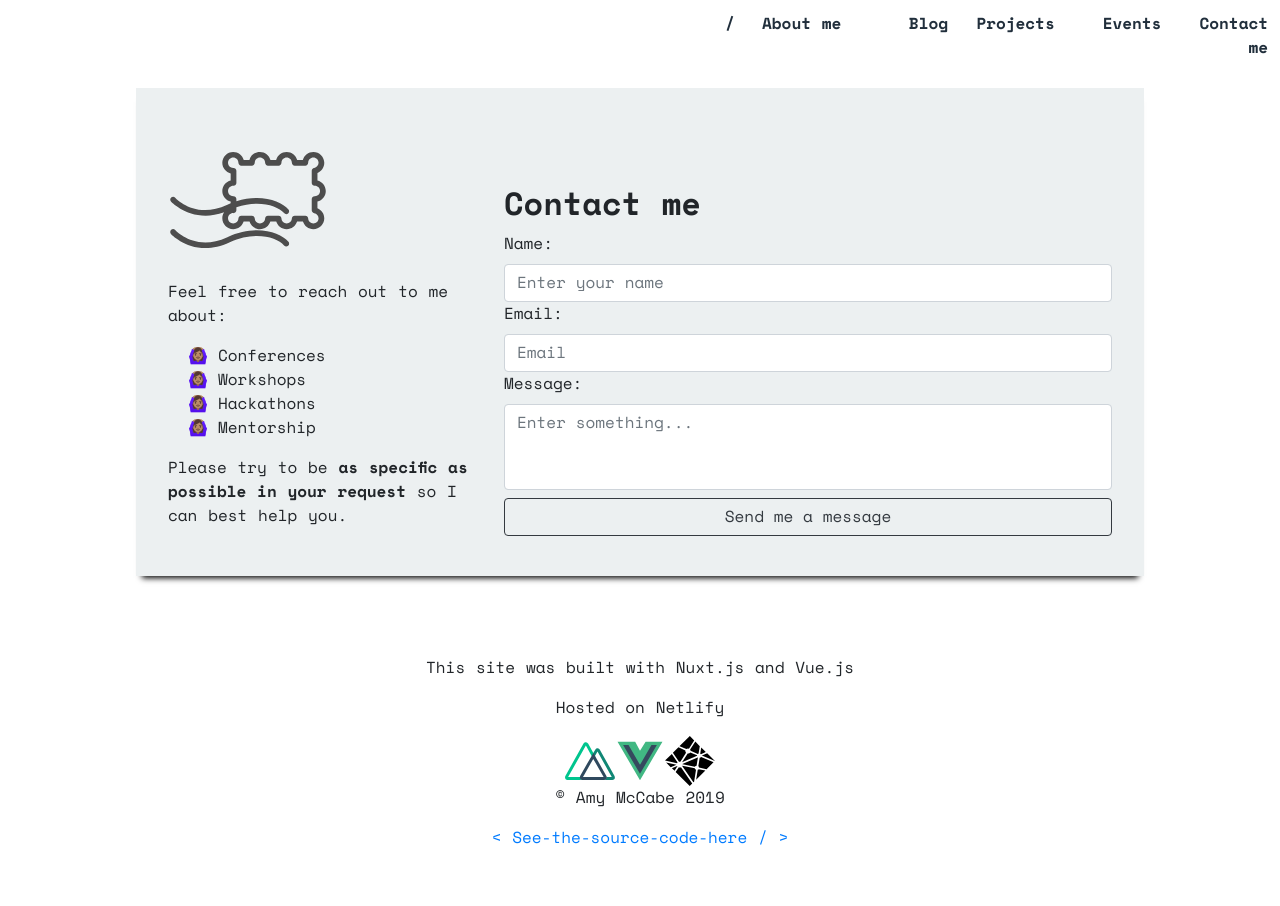
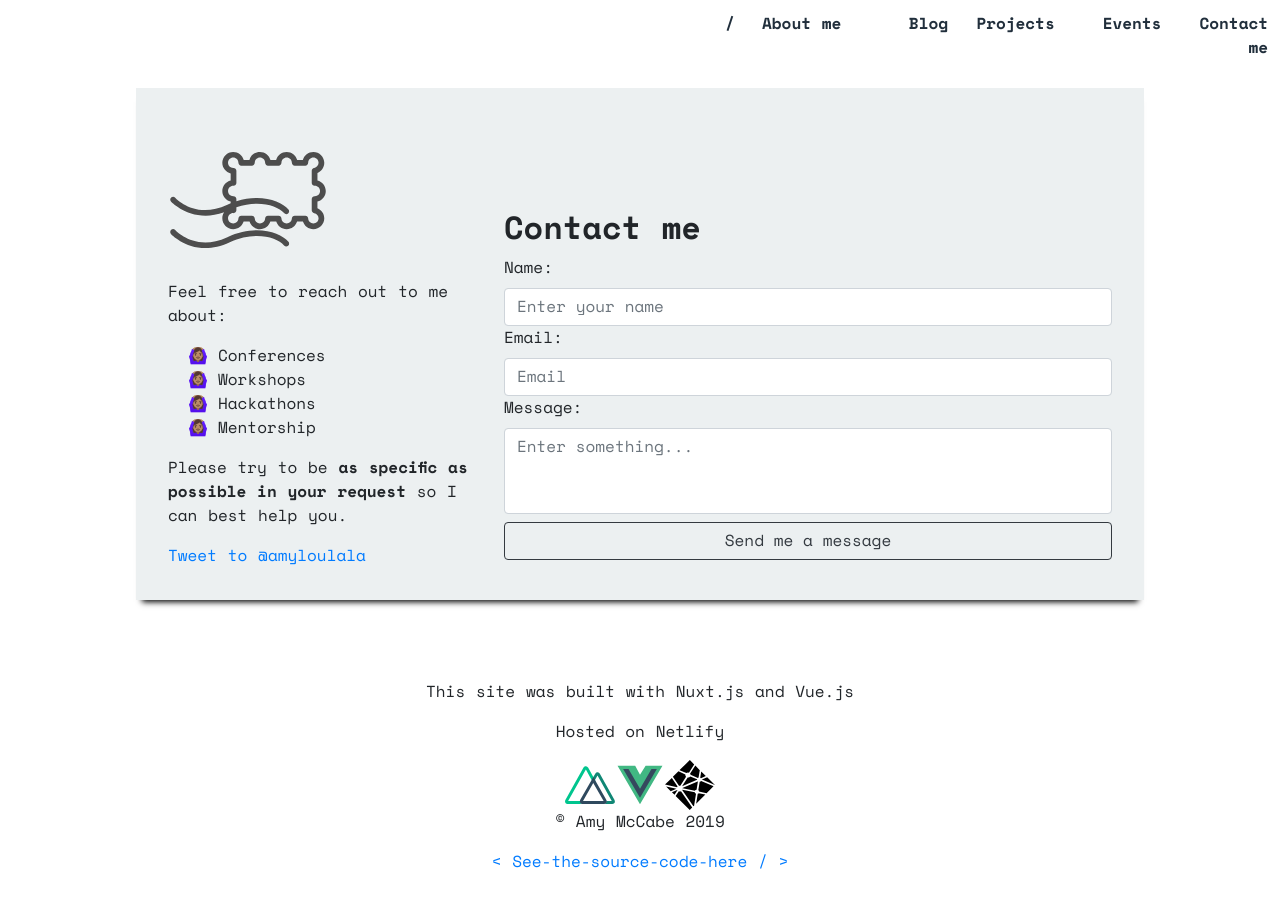
Before and after one commit to amyloula/nuxt-vuejs-personal-site, a Nuxt app: page /contact in a window 1280 px wide. Shown: the top 906 px of the page. Built offline with nearby package versions, Linux system fonts and the light colour scheme.

Commit message:
feature(contact) add twitter button

```diff
--- a/components/ContactForm.vue
+++ b/components/ContactForm.vue
@@ -11,6 +11,7 @@
                     <li>Mentorship</li>
                 </ul>
                 <p>Please try to be <span class="bold-text">as specific as possible in your request</span> so I can best help you. </p>
+                <a href="https://twitter.com/intent/tweet?screen_name=amyloulala&ref_src=twsrc%5Etfw" class="twitter-mention-button" data-show-count="false">Tweet to @amyloulala</a>
             </div>
         </div>
         <div class="contact__form__right-panel">
@@ -19,17 +20,11 @@
             <p hidden>
                 <label>Don’t fill this out: <input name="bot-field"></label>
             </p>
-            <label class="form-label" for="name">
-                                                              Name:
-                                                            </label>
+            <label class="form-label" for="name">Name:</label>
             <b-form-input id="name" name="name" placeholder="Enter your name"></b-form-input>
-            <label class="form-label" for="email">
-                                                              Email:
-                                                            </label>
+            <label class="form-label" for="email">Email:</label>
             <b-form-input name="email" id="email" placeholder="Email"></b-form-input>
-            <label class="form-label" for="message">
-                                                              Message:
-                                                            </label>
+            <label class="form-label" for="message">Message:</label>
             <b-form-textarea id="message" name="message" placeholder="Enter something..." rows="3" max-rows="6"></b-form-textarea>
             <div class="contact__form__btn-wrapper">
                 <b-button variant="outline-dark" type="submit">Send me a message</b-button>
@@ -37,6 +32,18 @@
         </div>
     </form>
 </template>
+
+<script>
+export default {
+    head() {
+        return {
+            script: [{
+                src: 'https://platform.twitter.com/widgets.js'
+            }],
+        }
+    }
+}
+</script>
 
 <style lang="scss" scoped>
 @import "~assets/styles/_variables.scss";
@@ -49,7 +56,7 @@
     align-items: flex-end;
     padding: 1rem;
     font-family: $main-body-font;
-    box-shadow: 0 8px 6px -6px black;
+    box-shadow: $main-box-shadow;
     &__left-panel {
         flex: 1;
         padding: 1rem;
```
